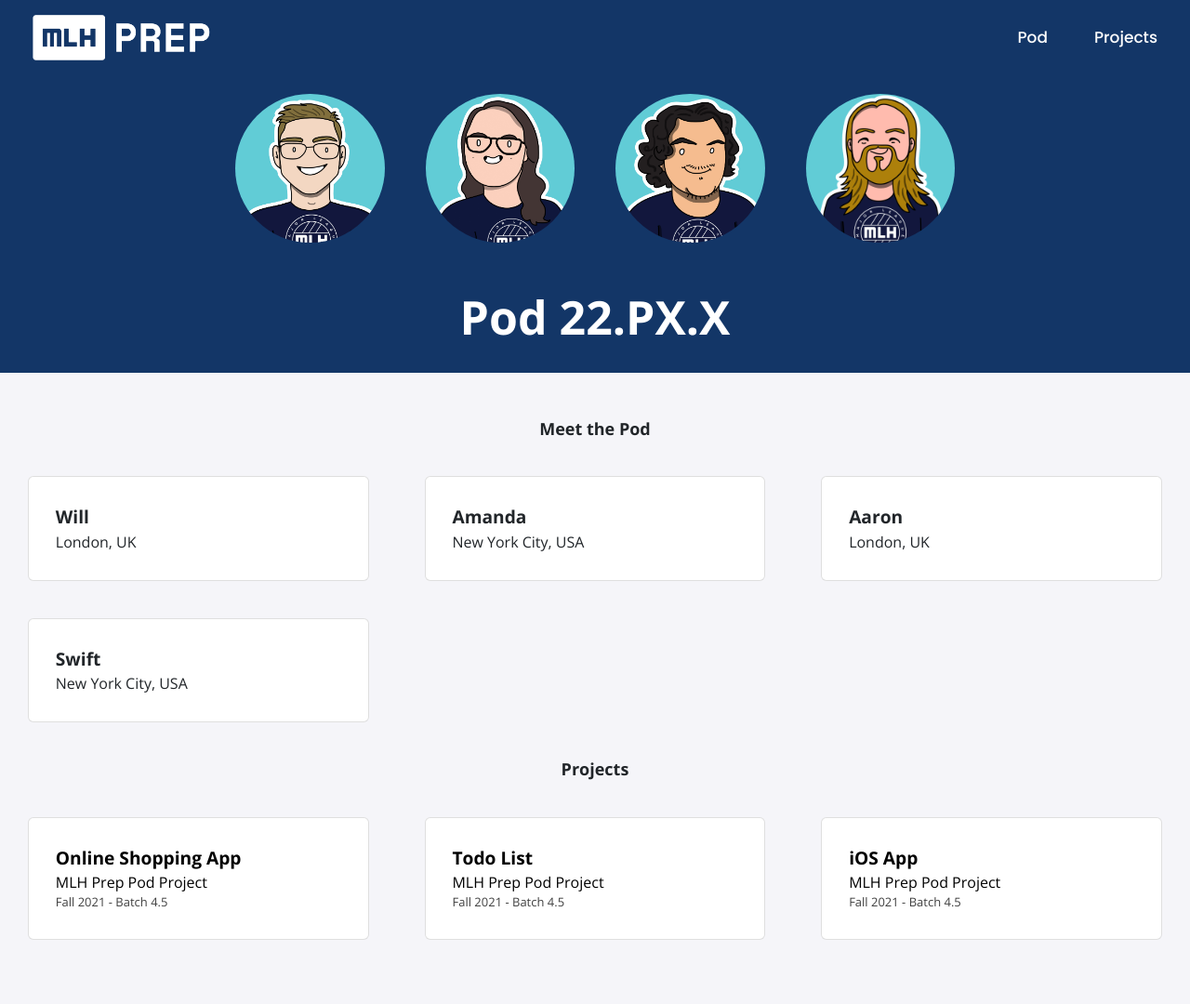
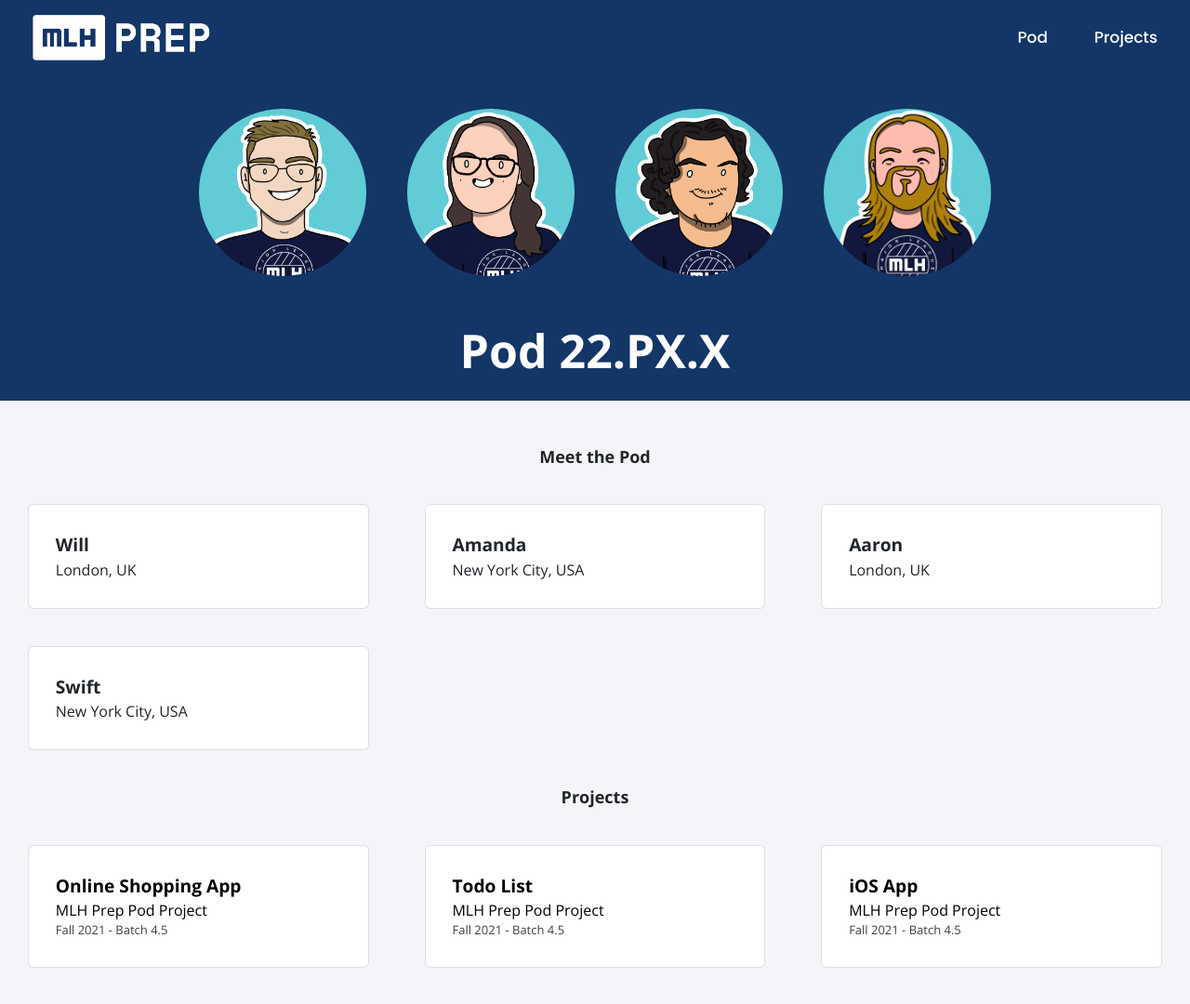
Before and after one commit to MLH-Fellowship/prep-portfolio-23.APR.PREP.1, a Jekyll site: the page built from index.html, in a window 1280 px wide and 1111 px high. Shown: the top 1080 px of the window at 93% size. Built offline with Jekyll 4.4.1, drawn with Linux system fonts in a browser that asks for light colours; nearby versions of some CDN libraries.

Commit message:
fix: overflowing profile pictures
co-authored by: Akansha Sakhre

```diff
--- a/_sass/profile.scss
+++ b/_sass/profile.scss
@@ -1,8 +1,9 @@
 .profile {
     background-color: #133667 !important;
     text-align: center;
-    height: 320px;
     margin-bottom: 50px;
+    padding: 1rem 0;
+
     h1 {
         font-size: 50px;
         font-weight: 700;
@@ -11,8 +12,8 @@
 
     img {
         border-radius: 50%;
-        max-width: 100%;
-        max-height: 100%;
+        max-width: 220px;
+        max-height: 220px;
         margin-left: auto;
         margin-right: auto;
         display: inline;
@@ -21,6 +22,5 @@
 
     .profile-picture {
         margin-bottom: 30px;
-        height: 200px;
     }
 }
```
